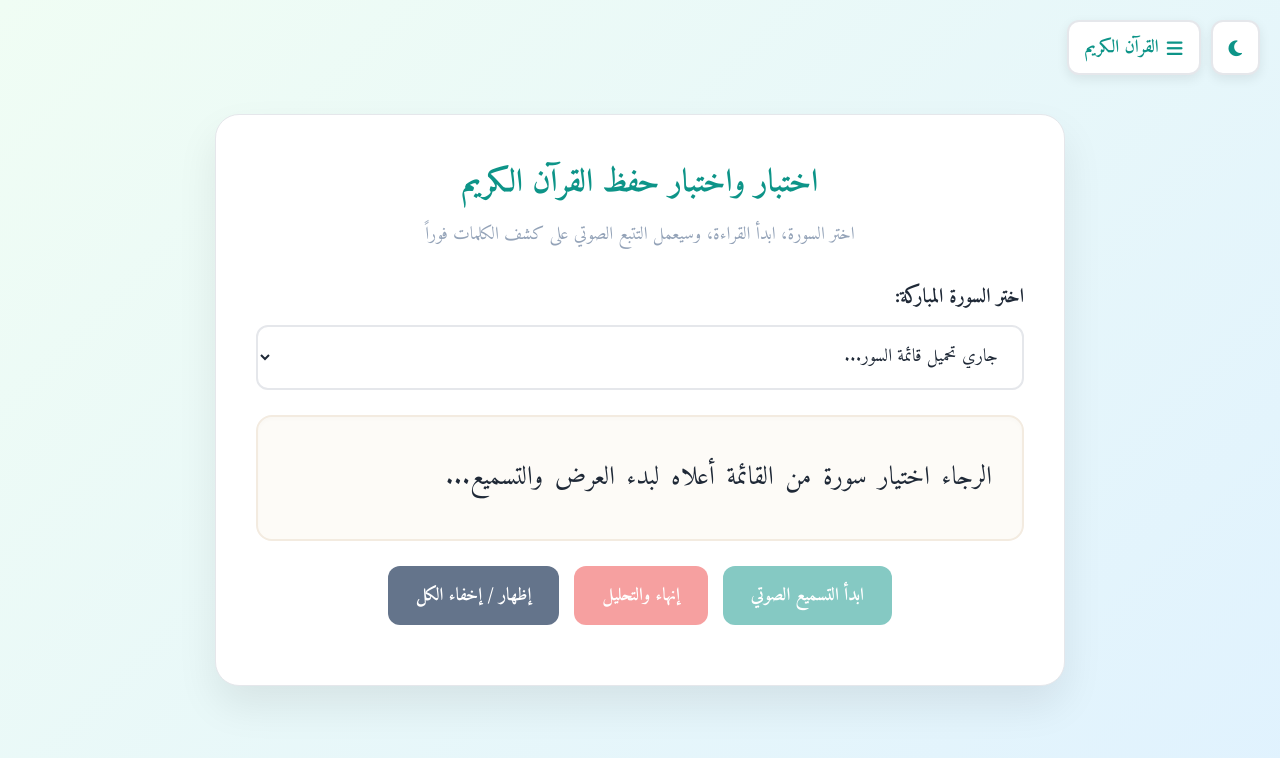
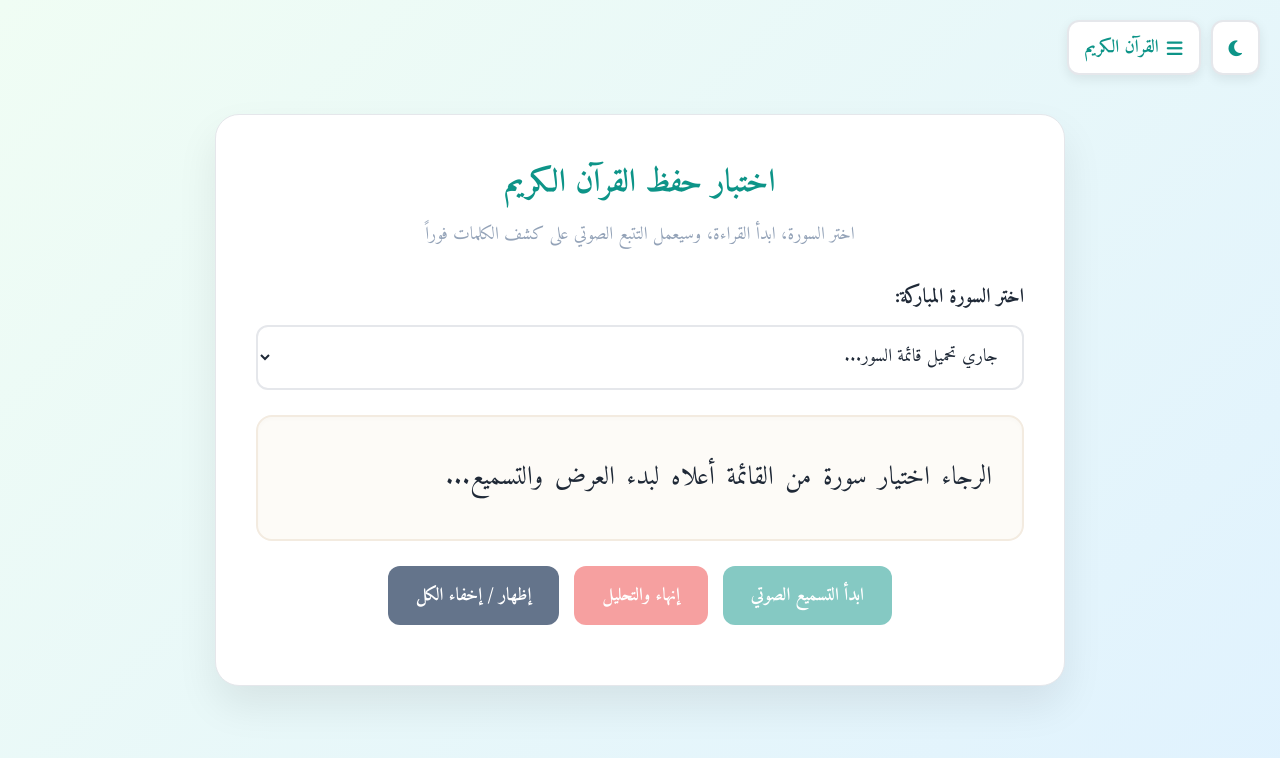
Before and after one commit to hus650/Quran, a website: page index.html in a window 1280 px wide. Drawn offline with Linux system fonts and the light colour scheme; no server answers.

Commit message:
Fix header text in index.html

```diff
--- a/index.html
+++ b/index.html
@@ -458,7 +458,7 @@
 
 <div class="container">
     <header>
-        <h1>اختبار واختبار حفظ القرآن الكريم</h1>
+        <h1>اختبار حفظ القرآن الكريم</h1>
         <p class="subtitle">اختر السورة، ابدأ القراءة، وسيعمل التتبع الصوتي على كشف الكلمات فوراً</p>
     </header>
 
```
